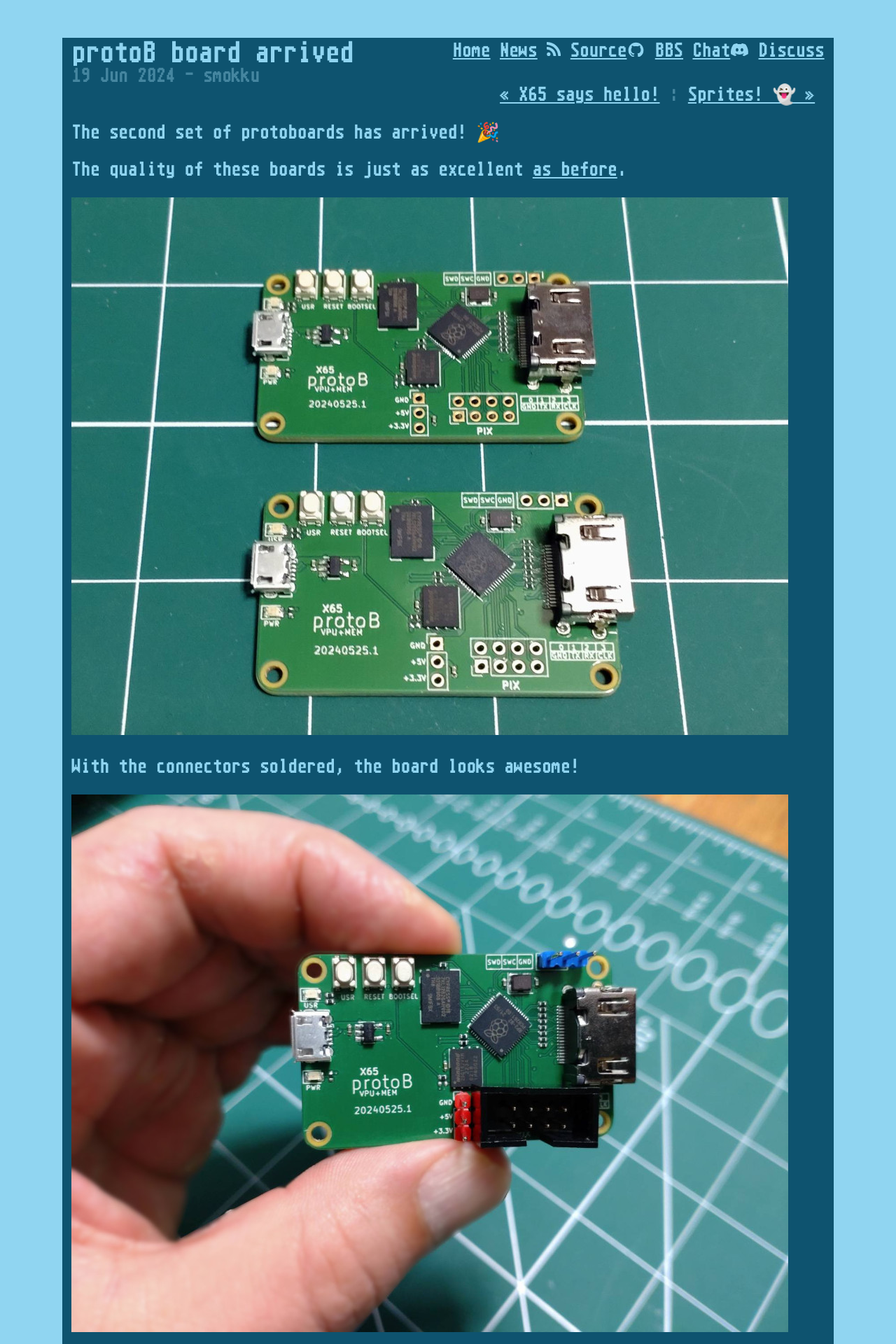
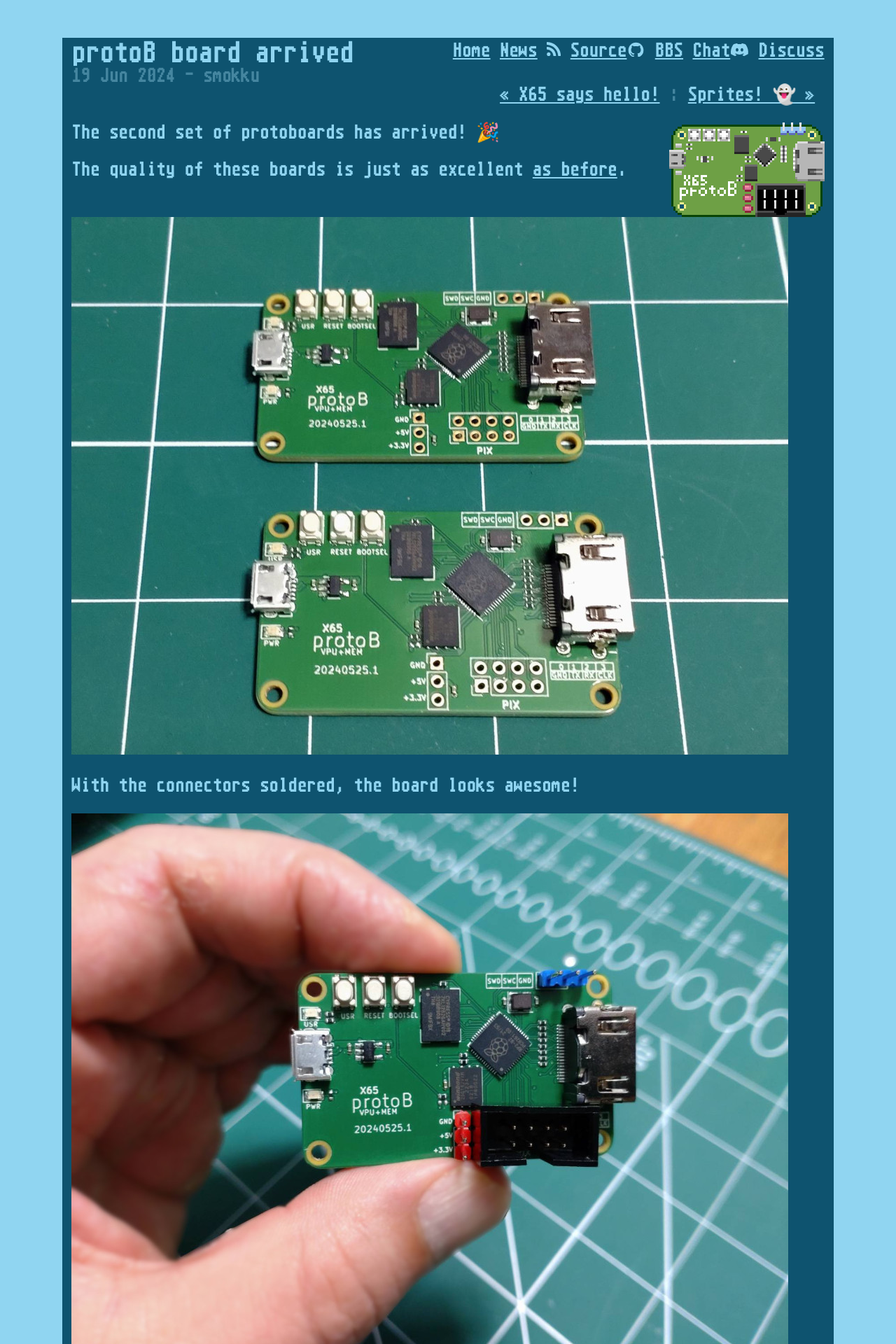
Before and after one commit to X65/x65.github.io, a Jekyll site: the page built from _posts/2024-06-19-protoB-board-arrived.md, in a window 1280 px wide. Shown: the top 1920 px of the page at 70% size. Built offline with Jekyll 4.4.1, drawn with Linux system fonts in a browser that asks for light colours; some web fonts are replaced.

Commit message:
protoB pixel-art by Ricketyhalo

```diff
--- a/_posts/2024-06-19-protoB-board-arrived.md
+++ b/_posts/2024-06-19-protoB-board-arrived.md
@@ -4,6 +4,7 @@ category: news
 author: smokku
 ---
 
+<img src="/media/2024-06-24_X65protoBboard.png" style="float: right;height:135px;" title="protoB pixel-art by Ricketyhalo"/>
 The second set of protoboards has arrived! 🎉
 
 The quality of these boards is just as excellent [as before]({% post_url 2024-05-09-protoA-board-arrived %}).
```
Also changed, not shown: media/2024-06-24_X65protoBboard.png (added).
